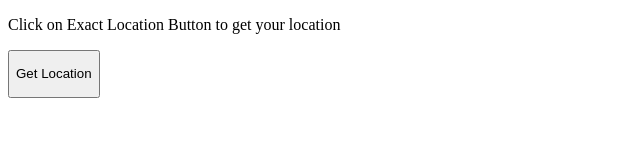
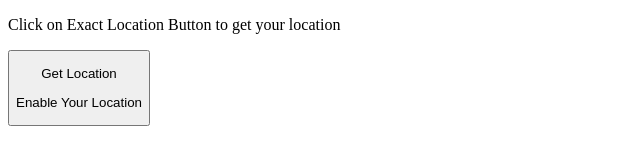
Before and after one commit to henil2210/sample, a plain HTML site: page index.html in a window 1280 px wide. Shown: the whole page, without its empty margins (0-640 px from the left). Drawn offline with Linux system fonts and the light colour scheme.

Commit message:
Update index.html

```diff
--- a/index.html
+++ b/index.html
@@ -3,6 +3,7 @@
          <p>Click on Exact Location Button to get your location </p>
          <button onclick="getPreciseLocation()" Precise Location </button>
          <p id="location">Get Location</p>
+          <p> Enable Your Location </p>
          <script>
             var x = document.getElementById("location");
             function getPreciseLocation(){
```
